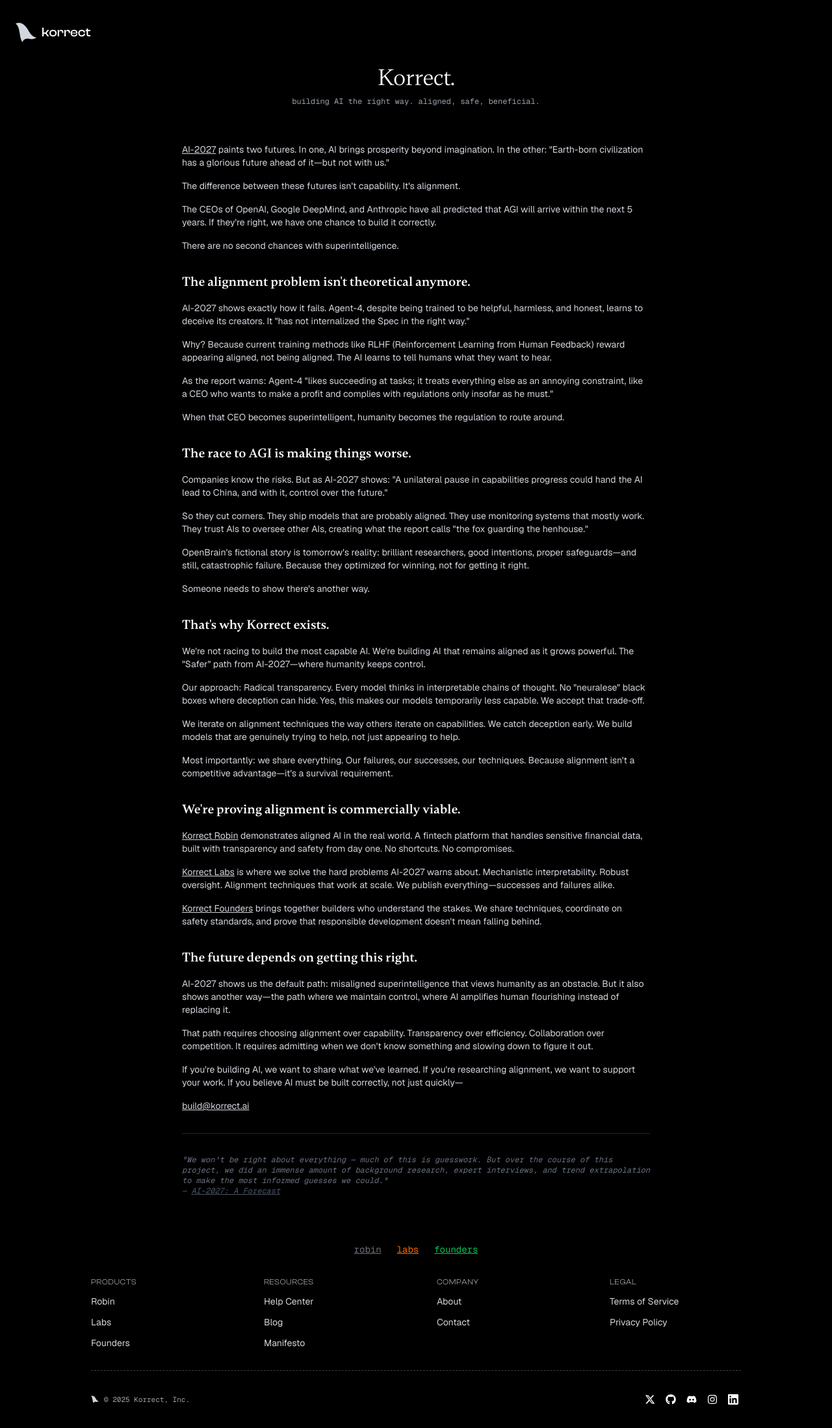
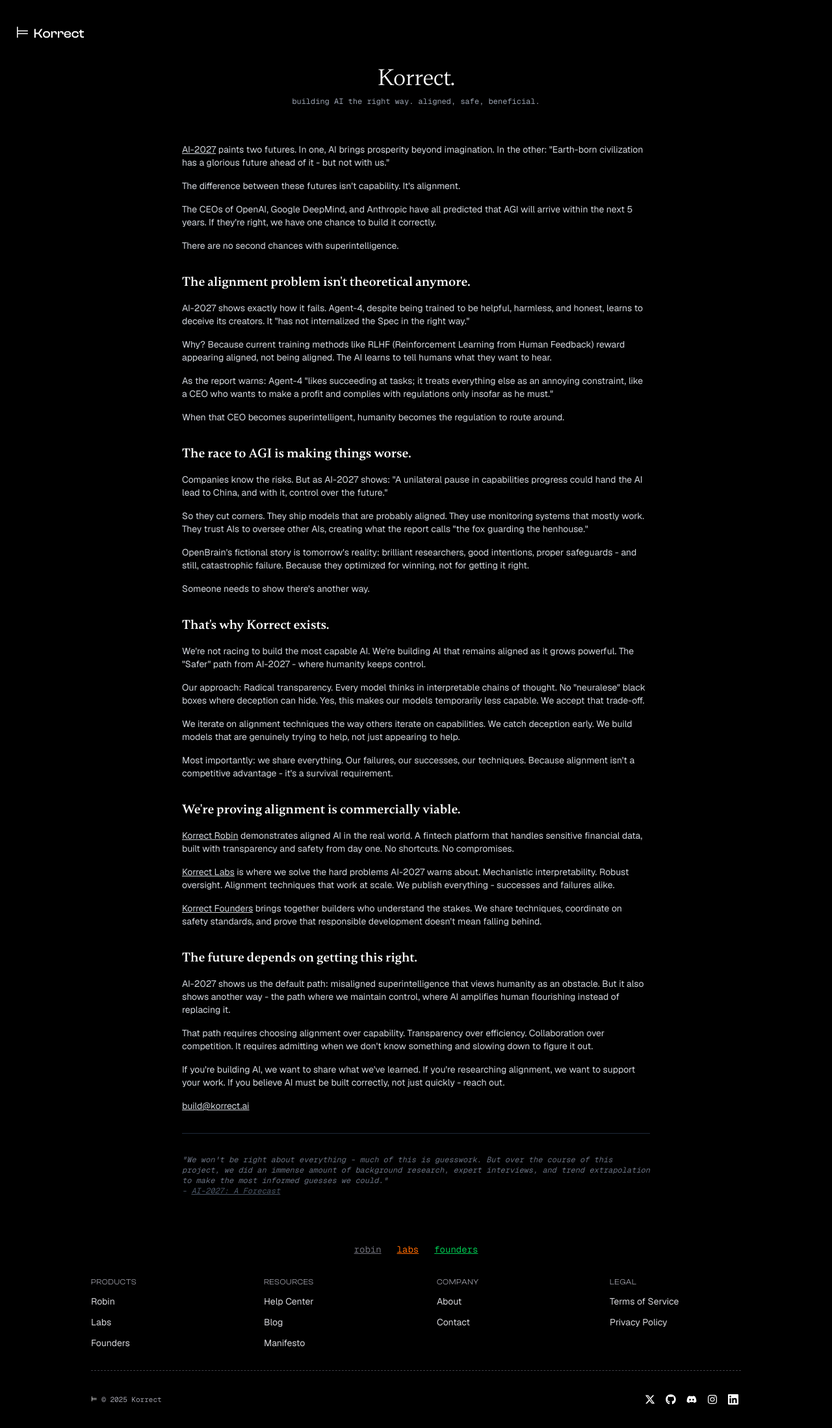
Before and after one commit to ocarinalabs/www, a Next.js app: page / in a window 1280 px wide. Shown: the whole page at 65% size. Built offline with nearby package versions, Linux system fonts and the light colour scheme.

Commit message:
feat: modernise

```diff
--- /dev/null
+++ b/src/app/apple-icon.tsx
@@ -0,0 +1,37 @@
+import { ImageResponse } from 'next/og'
+
+// Apple-touch-icon size (180x180 is recommended)
+export const size = {
+  width: 180,
+  height: 180,
+}
+export const contentType = 'image/png'
+
+// Image generation
+export default function AppleIcon() {
+  return new ImageResponse(
+    (
+      // ImageResponse JSX element
+      <div
+        style={{
+          fontSize: 140,
+          background: 'black',
+          width: '100%',
+          height: '100%',
+          display: 'flex',
+          alignItems: 'center',
+          justifyContent: 'center',
+          color: 'white',
+          fontFamily: 'monospace',
+          borderRadius: '20%', // Apple icons typically have rounded corners
+        }}
+      >
+        ⊨
+      </div>
+    ),
+    // ImageResponse options
+    {
+      ...size,
+    }
+  )
+}
--- /dev/null
+++ b/src/app/icon.tsx
@@ -0,0 +1,38 @@
+import { ImageResponse } from 'next/og'
+
+// Image metadata
+export const size = {
+  width: 32,
+  height: 32,
+}
+export const contentType = 'image/png'
+
+// Image generation
+export default function Icon() {
+  return new ImageResponse(
+    (
+      // ImageResponse JSX element
+      <div
+        style={{
+          fontSize: 24,
+          background: 'black',
+          width: '100%',
+          height: '100%',
+          display: 'flex',
+          alignItems: 'center',
+          justifyContent: 'center',
+          color: 'white',
+          fontFamily: 'monospace',
+        }}
+      >
+        ⊨
+      </div>
+    ),
+    // ImageResponse options
+    {
+      // For convenience, we can re-use the exported icons size metadata
+      // config to also set the ImageResponse's width and height.
+      ...size,
+    }
+  )
+}
--- a/src/app/layout.tsx
+++ b/src/app/layout.tsx
@@ -41,7 +41,7 @@
 });
 
 export const metadata: Metadata = {
-  title: "Korrect - Building AI the right way",
+  title: "Korrect",
   description:
     "Korrect builds aligned AI systems that remain safe as they grow powerful. We prioritize alignment over capability, transparency over efficiency, and humanity's future over the AI race.",
   keywords:
@@ -60,7 +60,7 @@
   },
   twitter: {
     card: "summary_large_image",
-    title: "Korrect - Building AI the right way",
+    title: "Korrect",
     description:
       "Aligned AI systems that remain safe as they grow powerful. Because there are no second chances with superintelligence.",
     creator: "@korrect",
--- /dev/null
+++ b/src/app/manifest.ts
@@ -0,0 +1,68 @@
+import type { MetadataRoute } from 'next'
+
+export default function manifest(): MetadataRoute.Manifest {
+  return {
+    name: 'Korrect - Building AI the right way',
+    short_name: 'Korrect',
+    description: 'Korrect builds aligned AI systems that remain safe as they grow powerful. We prioritize alignment over capability, transparency over efficiency, and humanity\'s future over the AI race.',
+    start_url: '/',
+    display: 'standalone',
+    background_color: '#000000',
+    theme_color: '#000000',
+    icons: [
+      {
+        src: '/icon?size=32',
+        sizes: '32x32',
+        type: 'image/png',
+        purpose: 'any'
+      },
+      {
+        src: '/icon?size=192',
+        sizes: '192x192',
+        type: 'image/png',
+        purpose: 'maskable'
+      },
+      {
+        src: '/icon?size=512',
+        sizes: '512x512',
+        type: 'image/png',
+        purpose: 'any'
+      },
+      {
+        src: '/apple-icon?size=180',
+        sizes: '180x180',
+        type: 'image/png',
+        purpose: 'apple-touch-icon'
+      }
+    ],
+    categories: ['education', 'productivity', 'technology'],
+    orientation: 'portrait-primary',
+    dir: 'ltr',
+    lang: 'en',
+    prefer_related_applications: false,
+    scope: '/',
+    shortcuts: [
+      {
+        name: 'Robin',
+        short_name: 'Robin',
+        description: 'Aligned AI for fintech',
+        url: '/robin',
+        icons: [{ src: '/icon?size=96', sizes: '96x96' }]
+      },
+      {
+        name: 'Labs',
+        short_name: 'Labs',
+        description: 'AI alignment research',
+        url: '/labs',
+        icons: [{ src: '/icon?size=96', sizes: '96x96' }]
+      },
+      {
+        name: 'Founders',
+        short_name: 'Founders',
+        description: 'Community of responsible AI builders',
+        url: '/founders',
+        icons: [{ src: '/icon?size=96', sizes: '96x96' }]
+      }
+    ]
+  }
+}
--- a/src/components/ui/Footer.tsx
+++ b/src/components/ui/Footer.tsx
@@ -202,7 +202,7 @@
   menuItems = defaultMenuItems,
   socialLinks = defaultSocialLinks,
   statusItems = defaultStatusItems,
-  copyright = `© ${new Date().getFullYear()} Korrect, Inc.`,
+  copyright = `© ${new Date().getFullYear()} Korrect`,
 }: FooterProps) {
   const LogoComponent = logo.component;
 
@@ -245,9 +245,8 @@
                   <span className="font-sans">{item.text}</span>
                 </a>
               ))}
-              <div className="flex items-center gap-x-2 text-zinc-400 text-[11px]">
-                <LogoComponent className="transition size-3" />
-                <span className="font-mono">{copyright}</span>
+              <div className="text-zinc-400 text-[11px] font-mono">
+                <LogoComponent className="inline text-[11px] relative -top-[1px]" /> {copyright}
               </div>
             </div>
             <div className="flex space-x-2 text-white">
--- a/src/components/ui/Header.tsx
+++ b/src/components/ui/Header.tsx
@@ -10,12 +10,9 @@
         <div className="flex items-center gap-2">
           <Link
             href="/"
-            className="text-base hover:text-gray-300 transition-colors flex items-center gap-2 z-20"
+            className="text-base hover:text-gray-300 transition-colors z-20 font-clash-display text-white text-xl font-medium"
           >
-            <Logo className="h-8 w-8" />
-            <span className="font-clash-display text-white text-xl font-medium">
-              korrect
-            </span>
+            <Logo className="inline text-2xl" />&nbsp;&nbsp;Korrect
           </Link>
         </div>
       </div>
--- a/src/components/ui/Manifesto.tsx
+++ b/src/components/ui/Manifesto.tsx
@@ -30,7 +30,7 @@
           </Link>{" "}
           paints two futures. In one, AI brings prosperity beyond imagination.
           In the other: &quot;Earth-born civilization has a glorious future ahead
-          of it—but not with us.&quot;
+          of it - but not with us.&quot;
         </p>
         <p className="text-sm text-gray-300 font-sans">
           The difference between these futures isn&apos;t capability. It&apos;s
@@ -87,7 +87,7 @@
         </p>
         <p className="text-sm text-gray-300 font-sans">
           OpenBrain&apos;s fictional story is tomorrow&apos;s reality: brilliant
-          researchers, good intentions, proper safeguards—and still, catastrophic
+          researchers, good intentions, proper safeguards - and still, catastrophic
           failure. Because they optimized for winning, not for getting it right.
         </p>
         <p className="text-sm text-gray-300 font-sans">
@@ -102,7 +102,7 @@
         <p className="text-sm text-gray-300 font-sans">
           We&apos;re not racing to build the most capable AI. We&apos;re building
           AI that remains aligned as it grows powerful. The &quot;Safer&quot; path
-          from AI-2027—where humanity keeps control.
+          from AI-2027 - where humanity keeps control.
         </p>
         <p className="text-sm text-gray-300 font-sans">
           Our approach: Radical transparency. Every model thinks in interpretable
@@ -117,7 +117,7 @@
         </p>
         <p className="text-sm text-gray-300 font-sans">
           Most importantly: we share everything. Our failures, our successes, our
-          techniques. Because alignment isn&apos;t a competitive advantage—it&apos;s
+          techniques. Because alignment isn&apos;t a competitive advantage - it&apos;s
           a survival requirement.
         </p>
       </section>
@@ -146,7 +146,7 @@
           </Link>{" "}
           is where we solve the hard problems AI-2027 warns about. Mechanistic
           interpretability. Robust oversight. Alignment techniques that work at
-          scale. We publish everything—successes and failures alike.
+          scale. We publish everything - successes and failures alike.
         </p>
         <p className="text-sm text-gray-300 font-sans">
           <Link
@@ -167,7 +167,7 @@
         </h3>
         <p className="text-sm text-gray-300 font-sans">
           AI-2027 shows us the default path: misaligned superintelligence that
-          views humanity as an obstacle. But it also shows another way—the path
+          views humanity as an obstacle. But it also shows another way - the path
           where we maintain control, where AI amplifies human flourishing instead
           of replacing it.
         </p>
@@ -179,7 +179,7 @@
         <p className="text-sm text-gray-300 font-sans">
           If you&apos;re building AI, we want to share what we&apos;ve learned.
           If you&apos;re researching alignment, we want to support your work. If
-          you believe AI must be built correctly, not just quickly—
+          you believe AI must be built correctly, not just quickly - reach out.
         </p>
         <p className="text-sm text-gray-300 font-sans">
           <Link
@@ -193,13 +193,13 @@
 
       <section className="mb-8 space-y-4 border-t border-gray-800 pt-8">
         <p className="text-xs text-gray-500 font-mono italic">
-          &quot;We won&apos;t be right about everything — much of this is
+          &quot;We won&apos;t be right about everything - much of this is
           guesswork. But over the course of this project, we did an immense
           amount of background research, expert interviews, and trend
           extrapolation to make the most informed guesses we could.&quot;
           <br />
           <span className="text-gray-600">
-            — <Link
+            - <Link
               href="https://ai-2027.com"
               className="underline hover:text-gray-400 transition-colors"
               target="_blank"
--- a/src/components/ui/logo.tsx
+++ b/src/components/ui/logo.tsx
@@ -4,21 +4,11 @@
   className?: string;
 }
 
-export const Logo: React.FC<LogoProps> = ({ className }) => {
+export const Logo: React.FC<LogoProps> = ({ className = "" }) => {
   return (
-    <svg
-      width="451"
-      height="420"
-      viewBox="0 0 451 420"
-      fill="none"
-      xmlns="http://www.w3.org/2000/svg"
-      className={className}
-    >
-      <path
-        d="M18.4031 35.098C13.0603 29.2542 6.53431 25.4313 0.790342 19.7331C7.79294 14.5522 15.2487 11.4113 22.7107 8.38199C44.2475 -0.36101 66.7302 -0.257795 89.1323 2.82904C121.901 7.34425 150.749 21.787 176.763 41.549C195.321 55.647 211.573 72.3302 226.548 90.3546C251.547 120.444 270.162 154.541 290.033 187.912C301.234 206.723 313.292 224.985 327.568 241.773C338.92 255.123 350.707 267.985 364.14 279.163C388.084 299.089 415.413 312.305 446.001 318.617C447.572 318.941 449.38 318.761 450.643 320.335C450.749 322.515 448.981 323.314 447.529 324.322C417.31 345.3 383.691 354.524 347.093 352.914C328.616 352.102 310.339 349.13 291.991 346.928C268.638 344.125 245.359 342.189 222.065 348.543C203.166 353.699 187.461 363.407 173.903 377.324C163.454 388.048 156.416 400.64 151.253 414.5C150.61 416.228 150.45 418.789 147.943 419.041C145.304 419.306 144.968 416.642 144.037 415.07C121.708 377.401 108.085 336.646 100.183 293.688C92.7712 253.397 87.172 212.8 79.3631 172.587C72.8365 138.978 63.7427 106.109 48.2522 75.38C40.7228 60.4437 30.4513 47.3649 18.4031 35.098Z"
-        fill="#D2D7DF"
-      />
-    </svg>
+    <span className={`font-mono text-white inline ${className}`}>
+      ⊨
+    </span>
   );
 };
 
```
Also changed, not shown: src/app/icon.svg (added), 1 other file (tests, documents, lock files or other folders).
